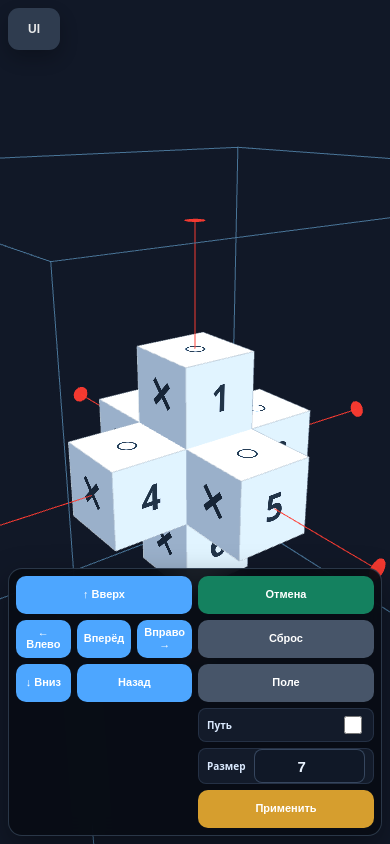
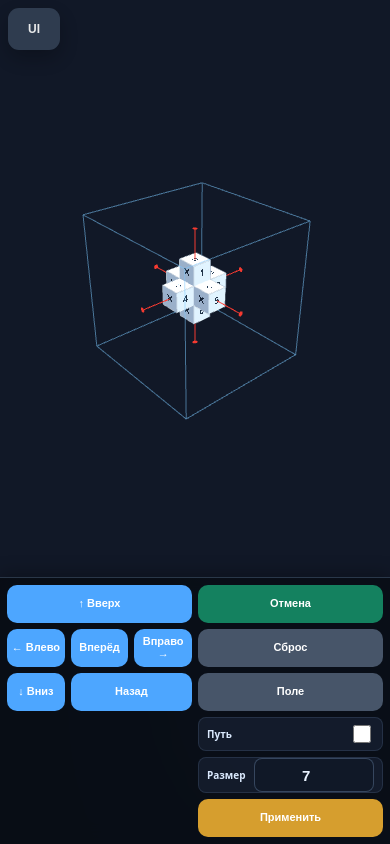
Before and after one commit to l3chat/CubeRoller, a plain HTML site: page cube4d2.html in a window 390 px wide. Drawn offline with nearby package versions, Linux system fonts and the light colour scheme; animation ran at ten frames a second.

Commit message:
Make cube4d2 layout responsive

```diff
--- a/cube4d2.html
+++ b/cube4d2.html
@@ -123,6 +123,8 @@ Rendering notes
 - Cube numbers/marks are textures attached to faces, not floating sprites.
 - Red circles on the field walls are projections of the active cube center.
 - The internal coordinate grid was removed; only the field boundary box remains.
+- The Three.js canvas lives in #sceneFrame; controls live outside it so they do
+  not cover the field.
 - Mobile layout includes a compact bottom panel and a UI toggle button.
 
 Codex-agent editing guidelines
@@ -189,10 +191,14 @@ Good places for future work
 */
 :root{--bg0:#0d1117;--bg1:#172033;--panel:rgba(8,12,20,.92);--panel2:rgba(22,31,48,.82);--line:rgba(151,190,235,.24);--text:#eaf3ff;--muted:#abc2dc;--accent:#4da6ff;--gold:#d69e2e;--green:#14815f;--danger:#475569}
 *{box-sizing:border-box}
-body{margin:0;overflow:hidden;background:radial-gradient(circle at 18% 16%,#263a60 0%,transparent 42%),radial-gradient(circle at 84% 78%,#1d304d 0%,transparent 45%),linear-gradient(140deg,var(--bg0),var(--bg1));color:var(--text);font-family:system-ui,-apple-system,BlinkMacSystemFont,"Segoe UI",sans-serif}
-#panel{position:absolute;top:12px;right:12px;z-index:5;width:min(420px,calc(100vw - 24px));padding:12px;border-radius:12px;background:var(--panel);border:1px solid var(--line);box-shadow:0 12px 32px rgba(0,0,0,.35);display:grid;grid-template-columns:1fr;gap:10px;backdrop-filter:blur(10px)}
-#uiToggle{position:absolute;left:10px;top:10px;z-index:6;width:auto;min-width:46px;min-height:36px;padding:0 12px;border:0;border-radius:9px;background:#334155;color:white;font-weight:800;cursor:pointer}
+html,body{margin:0;width:100%;height:100%;overflow:hidden;background:radial-gradient(circle at 18% 16%,#263a60 0%,transparent 42%),radial-gradient(circle at 84% 78%,#1d304d 0%,transparent 45%),linear-gradient(140deg,var(--bg0),var(--bg1));color:var(--text);font-family:system-ui,-apple-system,BlinkMacSystemFont,"Segoe UI",sans-serif;overscroll-behavior:none}
+body{min-height:100vh;min-height:100dvh;display:grid;grid-template-columns:minmax(0,1fr) clamp(220px,24vw,330px);grid-template-rows:minmax(0,1fr);touch-action:none}
+#sceneFrame{position:relative;min-width:0;min-height:0;overflow:hidden}
+#sceneFrame canvas{width:100%;height:100%;display:block;touch-action:none}
+#panel{z-index:5;min-width:0;min-height:0;max-height:100dvh;overflow:auto;padding:12px max(12px,env(safe-area-inset-right)) max(12px,env(safe-area-inset-bottom)) 12px;background:var(--panel);border-left:1px solid var(--line);box-shadow:-4px 0 16px rgba(0,0,0,.25);display:grid;grid-template-columns:1fr;align-content:center;gap:10px;backdrop-filter:blur(10px)}
+#uiToggle{position:absolute;left:calc(10px + env(safe-area-inset-left));top:calc(10px + env(safe-area-inset-top));z-index:6;width:auto;min-width:46px;min-height:36px;padding:0 12px;border:0;border-radius:9px;background:#334155;color:white;font-weight:800;cursor:pointer;box-shadow:0 8px 20px rgba(0,0,0,.28)}
 body.ui-hidden #panel{display:none}
+body.ui-hidden{grid-template-columns:minmax(0,1fr) 0}
 .control-section{display:grid;gap:6px}
 .move-pad{display:grid;grid-template-columns:repeat(3,minmax(0,1fr));grid-template-areas:"up up up" "left forward right" "down back back";gap:6px}
 #btnUp{grid-area:up}#btnLeft{grid-area:left}#btnForward{grid-area:forward}#btnRight{grid-area:right}#btnDown{grid-area:down}#btnBack{grid-area:back}
@@ -208,10 +214,11 @@ label{display:flex;align-items:center;justify-content:space-between;gap:8px;min-
 input[type=checkbox]{width:18px;height:18px;accent-color:var(--accent)}
 input[type=number]{width:68px;min-height:34px;border:1px solid rgba(151,190,235,.28);border-radius:8px;background:#101827;color:var(--text);font-size:16px;font-weight:800;text-align:center}
 #info{font-size:12px;line-height:1.35;color:#cfe4ff;white-space:pre-line;padding:8px;border-radius:8px;background:rgba(8,12,20,.45);border:1px solid rgba(151,190,235,.12)}
-@media(max-width:800px){
-  body{touch-action:none}
+@media(max-width:800px), (orientation:portrait){
+  body{grid-template-columns:1fr;grid-template-rows:minmax(0,1fr) auto}
   #uiToggle{left:calc(8px + env(safe-area-inset-left));top:calc(8px + env(safe-area-inset-top));min-width:52px;min-height:42px;padding:0 12px;border-radius:11px;font-size:12px;opacity:.9;box-shadow:0 8px 20px rgba(0,0,0,.28)}
-  #panel{left:calc(8px + env(safe-area-inset-left));right:calc(8px + env(safe-area-inset-right));top:auto;bottom:calc(8px + env(safe-area-inset-bottom));width:auto;max-height:min(50svh,380px);overflow:auto;padding:9px;border-radius:14px;gap:7px;grid-template-columns:minmax(0,1.2fr) minmax(0,.8fr);align-items:stretch}
+  #panel{max-height:min(44dvh,360px);overflow:auto;padding:9px max(9px,env(safe-area-inset-right)) max(9px,env(safe-area-inset-bottom)) max(9px,env(safe-area-inset-left));border-left:0;border-top:1px solid var(--line);box-shadow:0 -4px 16px rgba(0,0,0,.25);gap:7px;grid-template-columns:minmax(0,1.2fr) minmax(0,.8fr);align-items:stretch;align-content:stretch}
+  body.ui-hidden{grid-template-rows:minmax(0,1fr) 0}
   .move-pad{grid-row:span 3;grid-template-rows:repeat(3,minmax(42px,1fr));height:100%}
   .actions,.settings,.field-control{grid-template-columns:1fr;gap:6px}
   button{min-height:42px;border-radius:10px;font-size:12px;padding:0 6px}
@@ -220,7 +227,7 @@ input[type=number]{width:68px;min-height:34px;border:1px solid rgba(151,190,235,
   #info{grid-column:1 / -1;font-size:10px;line-height:1.18;max-height:50px;overflow:hidden;padding:7px;opacity:.82}
 }
 @media(max-width:480px){
-  #panel{max-height:min(48svh,350px);grid-template-columns:1fr 1fr;gap:6px;padding:7px}
+  #panel{max-height:min(42dvh,330px);grid-template-columns:1fr 1fr;gap:6px;padding:7px max(7px,env(safe-area-inset-right)) max(7px,env(safe-area-inset-bottom)) max(7px,env(safe-area-inset-left))}
   .move-pad{grid-template-rows:repeat(3,38px)}
   button{min-height:38px;font-size:11px;padding:0 4px}
   label{min-height:34px;font-size:10px}
@@ -228,12 +235,13 @@ input[type=number]{width:68px;min-height:34px;border:1px solid rgba(151,190,235,
   #info{display:none}
 }
 @media(max-width:360px){
-  #panel{max-height:44svh}
+  #panel{max-height:40dvh}
   .move-pad{grid-template-rows:repeat(3,34px)}
   button{min-height:34px;font-size:10px}
 }
 @media(orientation:landscape) and (max-height:520px){
-  #panel{top:calc(8px + env(safe-area-inset-top));bottom:auto;left:auto;right:calc(8px + env(safe-area-inset-right));width:min(46vw,420px);max-height:calc(100svh - 16px - env(safe-area-inset-top) - env(safe-area-inset-bottom))}
+  body{grid-template-columns:minmax(0,1fr) clamp(168px,24vw,280px);grid-template-rows:minmax(0,1fr)}
+  #panel{max-height:100dvh;padding:max(8px,env(safe-area-inset-top)) max(8px,env(safe-area-inset-right)) max(8px,env(safe-area-inset-bottom)) 8px;border-top:0;border-left:1px solid var(--line)}
   #info{display:none}
 }
 </style>
@@ -243,8 +251,9 @@ input[type=number]{width:68px;min-height:34px;border:1px solid rgba(151,190,235,
   UI structure:
   - #uiToggle hides/shows the full control panel on small screens.
   - #panel contains movement buttons, path/field toggles, field size, and compact state readout.
-  - The Three.js canvas is inserted by JavaScript below.
+  - #sceneFrame receives the Three.js canvas inserted by JavaScript below.
 -->
+<div id="sceneFrame" aria-label="Трёхмерное поле"></div>
 <button id="uiToggle" aria-label="Показать или скрыть панель">UI</button>
 <div id="panel">
   <div class="control-section move-pad">
@@ -374,12 +383,11 @@ let trailVisible = false;
 let fieldVisible = true;
 
 const scene = new THREE.Scene();
-const camera = new THREE.PerspectiveCamera(48, innerWidth / innerHeight, .1, 1000);
+const sceneFrame = document.getElementById("sceneFrame");
+const camera = new THREE.PerspectiveCamera(48, 1, .1, 1000);
 const renderer = new THREE.WebGLRenderer({antialias:true});
-renderer.setSize(innerWidth, innerHeight);
-renderer.setPixelRatio(Math.min(devicePixelRatio || 1, innerWidth < 800 ? 1.35 : 2));
 renderer.setClearColor(0x111827, 1);
-document.body.appendChild(renderer.domElement);
+sceneFrame.appendChild(renderer.domElement);
 
 const controls = new THREE.OrbitControls(camera, renderer.domElement);
 controls.enableDamping = true;
@@ -399,20 +407,47 @@ scene.add(fill);
   Chooses a different starting camera for desktop and smartphone screens.
   This is purely visual and does not affect the model.
 */
+function renderSize(){
+  return {
+    width: Math.max(1, sceneFrame.clientWidth || innerWidth),
+    height: Math.max(1, sceneFrame.clientHeight || innerHeight)
+  };
+}
+
+function resizeRendererToFrame(){
+  const {width, height} = renderSize();
+  camera.aspect = width / height;
+  renderer.setPixelRatio(Math.min(devicePixelRatio || 1, width < 800 ? 1.35 : 2));
+  renderer.setSize(width, height, false);
+  camera.updateProjectionMatrix();
+}
+
 function setCameraForViewport(){
-  if(innerWidth < 800){
-    camera.position.set(-5.2, 4.25, 7.0);
-    camera.fov = innerWidth < 420 ? 58 : 54;
-    controls.target.set(0,.55,0);
-  } else {
-    camera.position.set(-7.5, 6.5, 9.2);
-    camera.fov = 48;
-    controls.target.set(0,.25,0);
-  }
+  const {width, height} = renderSize();
+  const compact = width < 760 || height < 520;
+  const halfField = fieldSize / 2;
+  const fieldRadius = Math.sqrt(3 * halfField * halfField) + 1.85;
+  const verticalFov = THREE.MathUtils.degToRad(compact ? 56 : 48);
+  const horizontalFov = 2 * Math.atan(Math.tan(verticalFov / 2) * camera.aspect);
+  const fitFov = Math.max(0.01, Math.min(verticalFov, horizontalFov));
+  const distance = fieldRadius / Math.sin(fitFov / 2) * 1.08;
+  const direction = new THREE.Vector3(-0.62, 0.52, 0.72).normalize();
+
+  camera.fov = THREE.MathUtils.radToDeg(verticalFov);
+  controls.target.set(0, 0, 0);
+  camera.position.copy(direction.multiplyScalar(distance));
+  camera.near = Math.max(0.05, distance - fieldRadius * 2.2);
+  camera.far = distance + fieldRadius * 2.8;
   camera.updateProjectionMatrix();
   camera.lookAt(controls.target);
 }
-setCameraForViewport();
+
+function layoutScene(){
+  resizeRendererToFrame();
+  setCameraForViewport();
+  resizeRendererToFrame();
+}
+layoutScene();
 
 const cells = new Map();
 const edgeGroup = new THREE.Group();
@@ -1283,6 +1318,7 @@ function applyFieldSize(){
   fieldSize = v;
   document.getElementById("fieldSizeInput").value = String(v);
   rebuildField();
+  layoutScene();
   reset();
 }
 
@@ -1313,6 +1349,7 @@ function updateInfo(move=null){
 */
 document.getElementById("uiToggle").addEventListener("click", ()=>{
   document.body.classList.toggle("ui-hidden");
+  requestAnimationFrame(layoutScene);
 });
 
 document.querySelectorAll("button[data-axis]").forEach(btn=>{
@@ -1348,12 +1385,11 @@ window.addEventListener("keydown", e=>{
   if(e.key === "Backspace") undo();
 });
 
-window.addEventListener("resize", ()=>{
-  camera.aspect = innerWidth / innerHeight;
-  setCameraForViewport();
-  renderer.setPixelRatio(Math.min(devicePixelRatio || 1, innerWidth < 800 ? 1.35 : 2));
-  renderer.setSize(innerWidth, innerHeight);
-});
+if("ResizeObserver" in window){
+  new ResizeObserver(layoutScene).observe(sceneFrame);
+}
+window.addEventListener("resize", layoutScene);
+window.addEventListener("orientationchange", layoutScene);
 
 /*
   Main render loop.
```
Also changed, not shown: PROJECT_MEMORY.md (+1 -0 lines).
